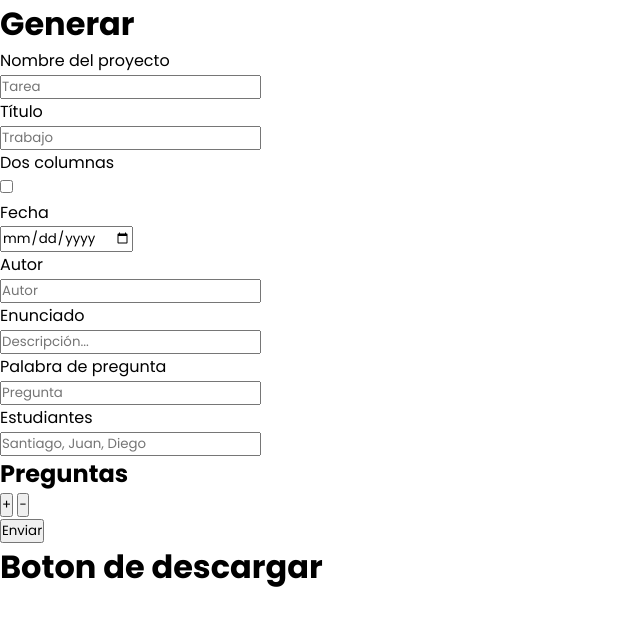
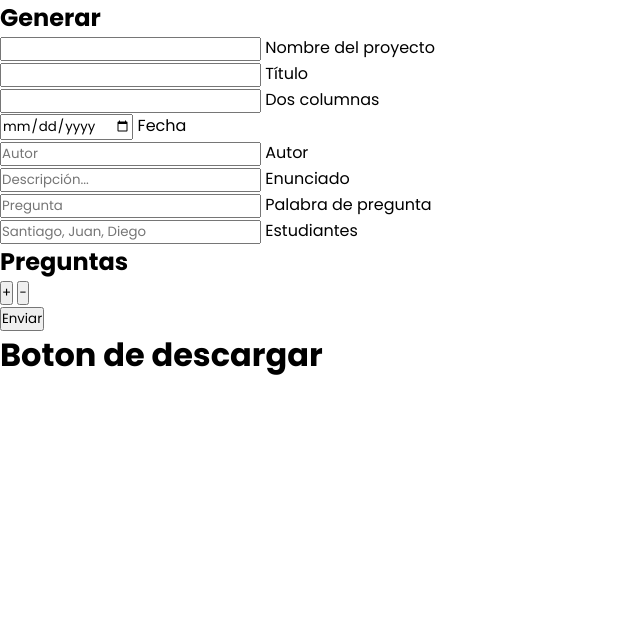
Before and after one commit to santiago-chica/perwork, a plain HTML site: page static_webpage/index.html in a window 1280 px wide. Shown: the whole page, without its empty margins (0-640 px from the left). Drawn offline with Linux system fonts and the light colour scheme.

Commit message:
New Structure in index.html file

```diff
--- a/static_webpage/index.html
+++ b/static_webpage/index.html
@@ -4,72 +4,107 @@
     <meta charset="UTF-8" />
     <meta name="viewport" content="width=100, initial-scale=1.0" />
     <title>Document</title>
-    <link rel="stylesheet" href="./styles.css">
+    <link rel="stylesheet" href="./styles.css" />
   </head>
   <body>
-    <h1>Generar</h1>
-    <form id="perwork_json">
-      <div>
-        <label for="json_project">Nombre del proyecto</label> <br />
+    <div class="container">
+      <main class="main">
+        <section class="section generate">
+          <h1 class="section__title">Generar</h1>
+          <div class="generate__input-fields">
+            <div class="generate__input-field">
               <input
                 type="text"
                 name="json_project"
                 id="json_project"
-          placeholder="Tarea"
+                class="input-field__input"
+                required="require"
               />
-        <br />
-        <label for="json_project">Título</label> <br />
+              <label for="json_project" class="input-field__label"
+                >Nombre del proyecto</label
+              >
+            </div>
+            <div class="generate__input-field">
               <input
                 type="text"
                 name="json_title"
                 id="json_title"
-          placeholder="Trabajo"
+                class="input-field__input"
+                required="require"
               />
-        <br />
-        <label for="json_double_column">Dos columnas</label> <br />
+              <label for="json_title" class="input-field__label">Título</label>
+            </div>
+            <div class="generate__input-field">
               <input
-          type="checkbox"
+                type="text"
                 name="json_double_column"
                 id="json_double_column"
+                class="input-field__input"
+                required="require"
               />
-        <br />
-        <label for="json_date">Fecha</label> <br />
-        <input type="date" name="json_date" id="json_date" />
-        <br />
-        <label for="json_author">Autor</label> <br />
+              <label for="json_double_column" class="input-field__label"
+                >Dos columnas</label
+              >
+            </div>
+            <div class="generate__input-field">
+              <input
+                type="date"
+                name="json_date"
+                id="json_date"
+                class="input-field__input"
+              />
+              <label for="json_date" class="input-field__label">Fecha</label>
+            </div>
+            <div class="generate__input-field">
               <input
                 type="text"
                 name="json_author"
                 id="json_author"
                 placeholder="Autor"
+                class="input-field__input"
               />
-        <br />
-        <label for="json_description">Enunciado</label> <br />
+              <label for="json_author" class="input-field__label">Autor</label>
+            </div>
+            <div class="generate__input-field">
               <input
                 type="text"
                 name="json_description"
                 id="json_description"
                 placeholder="Descripción..."
+                class="input-field__input"
               />
-        <br />
-        <label for="json_question_keyword">Palabra de pregunta</label> <br />
+              <label for="json_description" class="input-field__label"
+                >Enunciado</label
+              >
+            </div>
+            <div class="generate__input-field">
               <input
                 type="text"
                 name="json_question_keyword"
                 id="json_question_keyword"
                 placeholder="Pregunta"
+                class="input-field__input"
               />
-        <br />
-        <label for="json_students">Estudiantes</label> <br />
+              <label for="json_question_keyword" class="input-field__label"
+                >Palabra de pregunta</label
+              >
+            </div>
+            <div class="generate__input-field">
               <input
                 type="text"
                 name="json_students"
                 id="json_students"
                 placeholder="Santiago, Juan, Diego"
+                class="input-field__input"
               />
+              <label for="json_students" class="input-field__label"
+                >Estudiantes</label
+              >
             </div>
-      <h2>Preguntas</h2>
-      <div>
+          </div>
+        </section>
+        <section class="section questions">
+          <h1 class="section__title">Preguntas</h1>
           <div id="question_array">
             <!-- All JS questions -->
           </div>
@@ -77,15 +112,16 @@
             <button type="button" id="add_question">+</button>
             <button type="button" id="del_question">-</button>
           </div>
+        </section>
+      </main>
+      <div class="btn-container">
+        <button type="submit" id="json_submit">Enviar</button>
+        <div class="">
+          <h1>Boton de descargar</h1>
+          <div id="download_div"></div>
         </div>
-      <div>
-        <button type="submit" id="json_submit">Enviar</button>
       </div>
-
-      <h1>Boton de descargar</h1>
-
-      <div id="download_div"></div>
-    </form>
+    </div>
     <script src="./index.html" defer></script>
   </body>
 </html>
```
Lines whose indentation alone changed are shown as unchanged.
